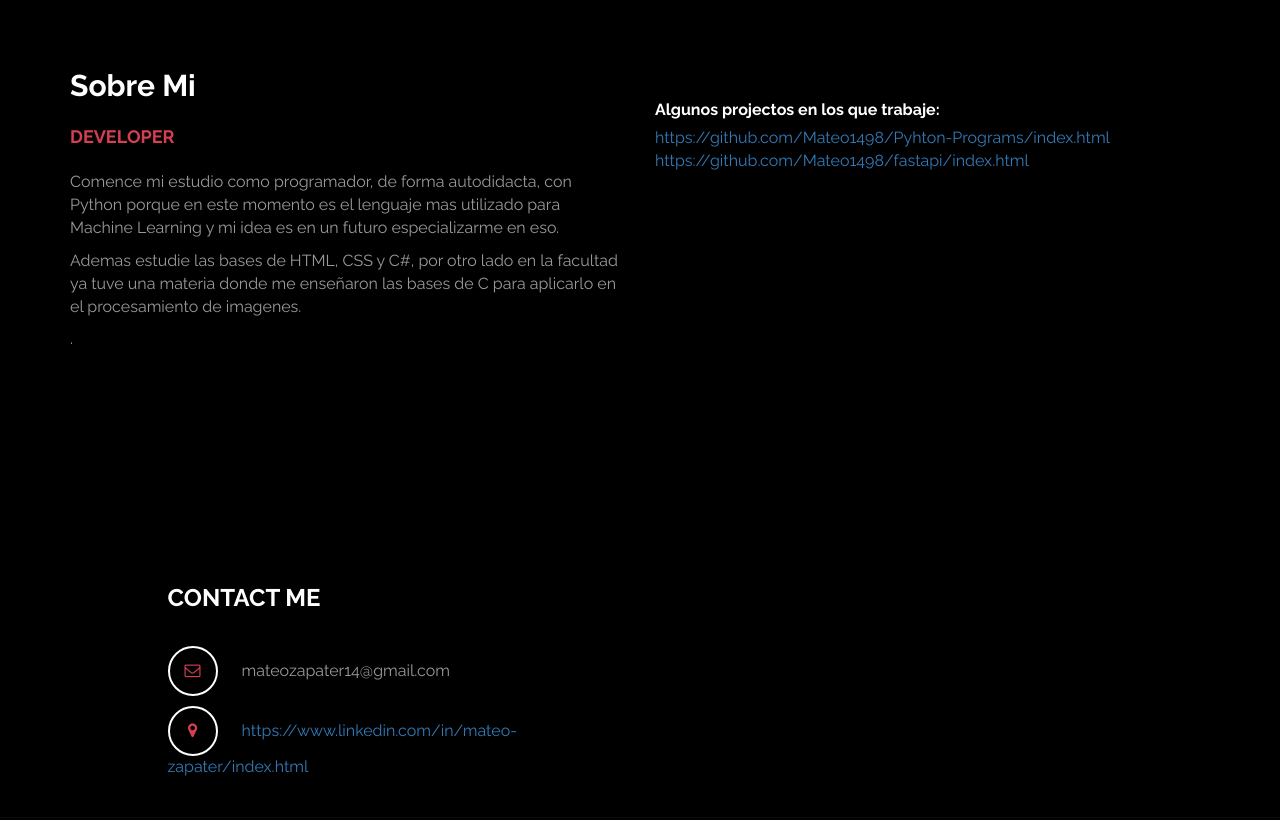
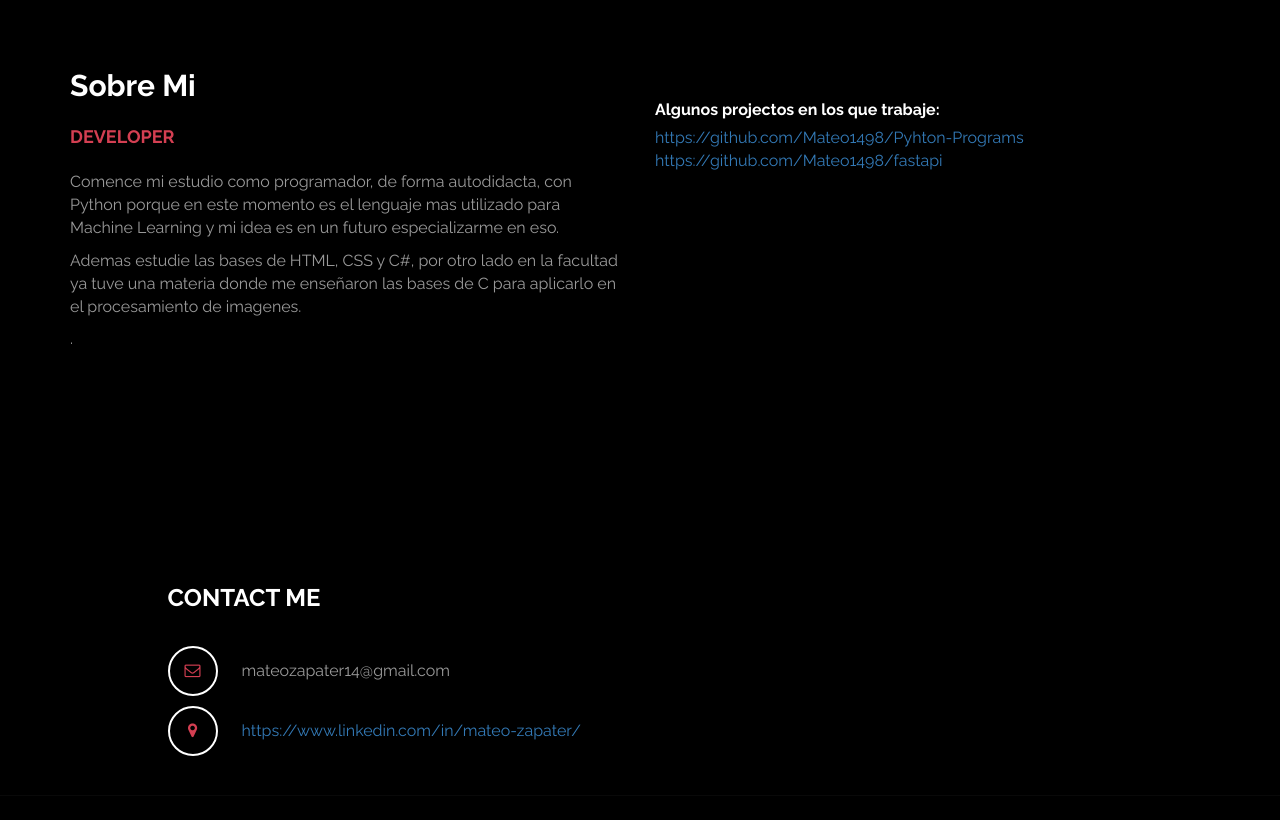
Before and after one commit to Mateo1498/Portaflio, a plain HTML site: page index.html in a window 1280 px wide. Shown: the part 600-1420 px from the top of the page. Drawn offline with Linux system fonts and the light colour scheme.

Commit message:
Update index.html

```diff
--- a/index.html
+++ b/index.html
@@ -63,8 +63,8 @@
 					</div>
 					<div class="col-md-6 col-xs-11 wow fadeInRight" data-wow-delay="0.9s">
 						<span class="text-top">Algunos projectos en los que trabaje:</span>
-						<a href="url"></i> https://github.com/Mateo1498/Pyhton-Programs/index.html</a>
-						<a href="url"></i> https://github.com/Mateo1498/fastapi/index.html</a>
+						<a href="https://github.com/Mateo1498/Pyhton-Programs"></i> https://github.com/Mateo1498/Pyhton-Programs</a>
+						<a href="https://github.com/Mateo1498/fastapi"></i> https://github.com/Mateo1498/fastapi</a>
 
 					</div>
 				</div>
@@ -80,7 +80,7 @@
 						<address>
 							<p class="contact-title">CONTACT ME</p>
 							<p><i class="fa fa-envelope-o"></i> mateozapater14@gmail.com</p>
-							<a href="url"><i class="fa fa-map-marker"></i> https://www.linkedin.com/in/mateo-zapater/index.html</a>
+							<a href="https://www.linkedin.com/in/mateo-zapater/"><i class="fa fa-map-marker"></i> https://www.linkedin.com/in/mateo-zapater/</a>
 						</address>
 					<div class="col-md-1 col-sm-1"></div>
 				</div>
```
